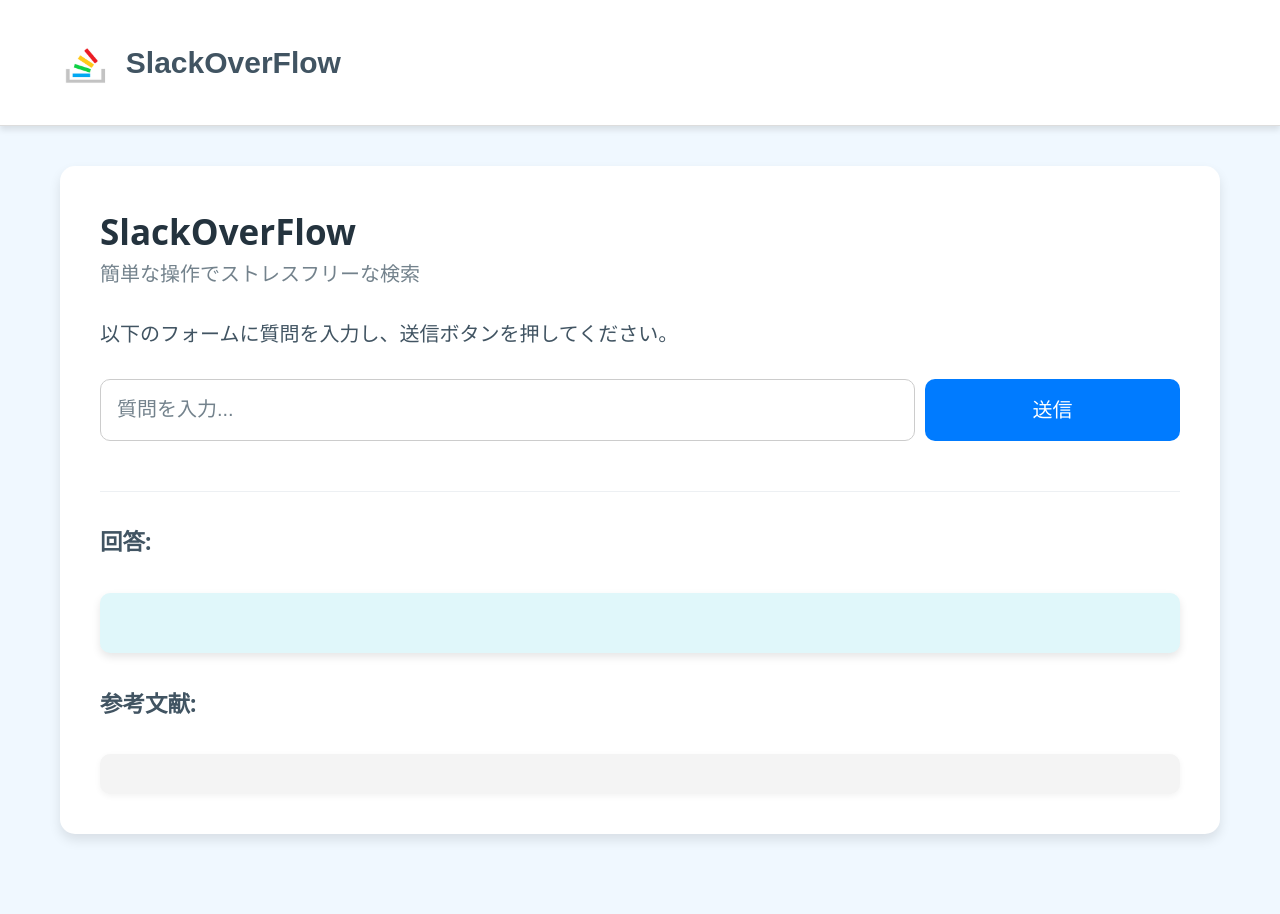
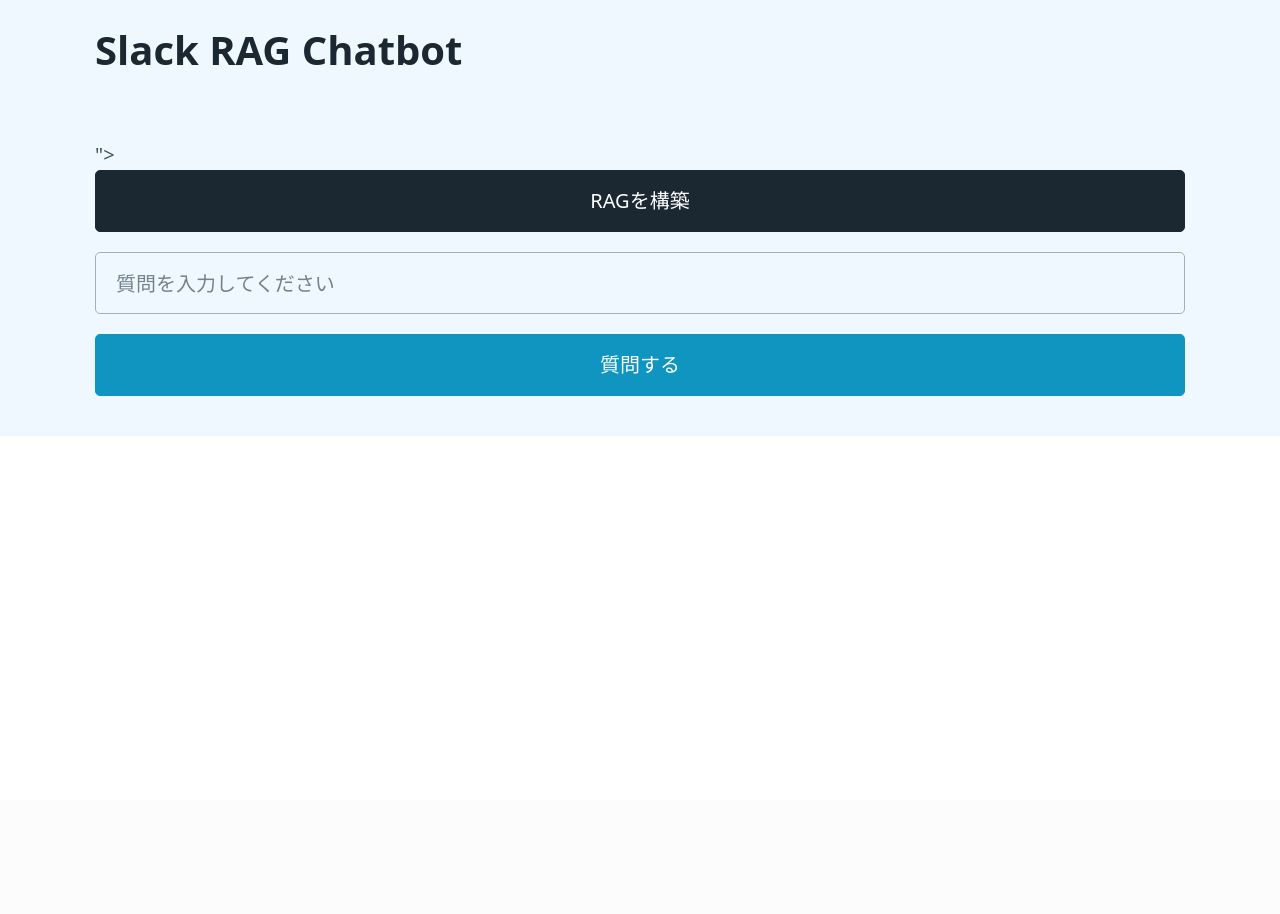
Before and after one commit to Shiryu-Toujima-1f10210346/SlackOverFlow, a Django app: page / in a window 1280 px wide. After the commit the page ends 396 px from the top, so only its background shows below. Run offline with Django 4.2, Linux system fonts and the light colour scheme.

Commit message:
動かない

```diff
--- a/slackproject/chatbot/templates/chatbot/index.html
+++ b/slackproject/chatbot/templates/chatbot/index.html
@@ -13,169 +13,60 @@
             background-color: #f0f8ff;
             margin: 0;
             padding: 0;
-            font-family: 'Arial', sans-serif;
         }
-        nav {
-            width: 100%;
-            background-color: white;
-            padding: 1rem 2rem;
-            box-shadow: 0 4px 6px rgba(0, 0, 0, 0.1);
-            border-bottom: 1px solid #ddd;
-        }
-        nav ul {
-            display: flex;
-            align-items: center;
-            justify-content: space-between;
-            max-width: 1200px;
-            margin: 0 auto;
-        }
-        nav ul img {
-            margin-right: 10px;
-            height: 40px;
-        }
-        nav ul li {
-            list-style: none;
-            font-weight: bold;
-            font-size: 1.5rem;
-        }
-        main.container {
-            max-width: 1200px;
-            margin: 0 auto;
-            padding: 2rem 1rem;
-        }
-        .card {
-            background-color: white;
-            padding: 2rem;
-            border-radius: 15px;
-            box-shadow: 0 6px 12px rgba(0, 0, 0, 0.1);
-            margin-bottom: 2rem;
-        }
-        /* フォームとボタンの横並びを実現（割合を8:2に設定） */
-        .form-group {
-            display: flex;
-            align-items: center;
-        }
-        .form-group input[type="text"] {
-            flex: 8;
-            padding: 0.8rem;
-            border-radius: 10px;
-            border: 1px solid #ccc;
-            margin-right: 10px;
-        }
-        .form-group button {
-            flex: 2;
-            padding: 0.8rem 1.5rem;
-            border-radius: 10px;
-            border: none;
-            background-color: #007bff;
-            color: white;
-            transition: background-color 0.3s ease;
-        }
-        .form-group button:hover {
-            background-color: #0056b3;
-        }
-
-        /* 回答カードのデザイン */
-        .answer-card {
-            background-color: #e0f7fa;
-            padding: 1.5rem;
-            border-radius: 10px;
-            box-shadow: 0 4px 8px rgba(0, 0, 0, 0.1);
-            margin-top: 1rem;
-        }
-        /* 参考文献カードのデザイン */
-        .reference-card {
-            background-color: #f4f4f4;
-            padding: 1rem;
-            border-radius: 10px;
-            box-shadow: 0 2px 6px rgba(0, 0, 0, 0.05);
-            margin-top: 1rem;
-            font-size: 0.9rem; /* 文字サイズを少し小さく */
-            color: #555; /* フォントカラーを少し薄く */
-        }
-
-        /* レスポンシブデザインの調整 - 画面サイズが狭くなっても横並びを維持 */
-        @media (max-width: 768px) {
-            .form-group {
-                flex-direction: row;
-            }
+        .container {
+            padding: 20px;
         }
     </style>
 </head>
 <body>
+    <div class="container">
+        <h1>Slack RAG Chatbot</h1>
 
-    <!-- ナビゲーションバー -->
-    <nav>
-        <ul class="container-fluid">
-            <li>
-                <!-- djangoのstaticフォルダのheader.png -->
-                <img src="{% static 'chatbot/header.png' %}" alt="SlackOverFlow">
-                <strong>SlackOverFlow</strong>
-            </li>
-        </ul>
-    </nav>
+        <!-- CSRFトークンを取得 -->
+        <input type="hidden" id="csrf-token" value="{% csrf_token %}">
 
-    <!-- メインコンテンツ -->
-    <main class="container">
-        <div class="grid">
-            <section class="card">
-                <hgroup>
-                    <h2>SlackOverFlow</h2>
-                    <h3>簡単な操作でストレスフリーな検索</h3>
-                </hgroup>
-                <p>以下のフォームに質問を入力し、送信ボタンを押してください。</p>
+        <!-- RAGを構築ボタン -->
+        <button id="build-rag-btn" class="contrast">RAGを構築</button>
 
-                <!-- 質問フォーム -->
-                <form id="question-form" method="GET" action="{% url 'get_answer_to_view' %}">
-                    <div class="form-group">
-                        <input type="text" id="question" name="question" placeholder="質問を入力..." aria-label="質問を入力" required>
-                        <button type="submit" class="btn-primary">送信</button>
-                    </div>
-                </form>
+        <!-- 質問入力フォーム -->
+        <div>
+            <input type="text" id="question-input" placeholder="質問を入力してください">
+            <button id="ask-btn">質問する</button>
+        </div>
 
-                <hr>
+        <!-- JavaScriptでイベント処理 -->
+        <script>
+            document.getElementById('build-rag-btn').addEventListener('click', function() {
+                fetch('/build_rag/') // Djangoのビュー関数へのリクエスト
+                    .then(response => response.json())
+                    .then(data => {
+                        console.log('RAGを構築しました:', data);
+                        alert('RAGの構築が完了しました。質問を入力してください。');
+                    })
+                    .catch(error => console.error('エラー:', error));
+            });
 
-                <!-- 回答エリア -->
-                <h5>回答:</h5>
-                <div id="answer" class="answer-card mt-4">
-                    <!-- 回答の表示エリア -->
+            document.getElementById('ask-btn').addEventListener('click', function() {
+                const question = document.getElementById('question-input').value;
+                const csrfToken = document.getElementById('csrf-token').value;
 
-                </div>
-
-                <!-- 参考文献エリア -->
-                <h5>参考文献:</h5>
-                <div id="reference" class="reference-card mt-4">
-                    <!-- 参考文献の表示エリア -->
-
-                </div>
-            </section>
-        </div>
-    </main>
-
-    <!-- JavaScript for handling AJAX requests -->
-    <script>
-        document.getElementById('question-form').addEventListener('submit', function(event) {
-            event.preventDefault();
-            const question = document.getElementById('question').value;
-
-            fetch(`{% url 'get_answer_to_view' %}?question=${encodeURIComponent(question)}`)
+                fetch('/get_answer/', { // Djangoのビュー関数へのリクエスト
+                    method: 'POST',
+                    headers: {
+                        'Content-Type': 'application/json',
+                        'X-CSRFToken': csrfToken // CSRFトークンをヘッダーに追加
+                    },
+                    body: JSON.stringify({ question: question })
+                })
                 .then(response => response.json())
                 .then(data => {
-                    console.log(data);
-                    if (data.error) {
-                        document.getElementById('answer').innerHTML = `<div class="alert alert-danger">${data.error}</div>`;
-                        document.getElementById('reference').innerHTML = '';
-                    } else {
-                        document.getElementById('answer').innerHTML = `<p>${data.answer}</p>`;
-                        document.getElementById('reference').innerHTML = `<p>${data.reference}</p>`;
-                    }
+                    console.log('回答:', data.answer);
+                    alert('回答: ' + data.answer);
                 })
-                .catch(error => {
-                    console.error(error);
-                    document.getElementById('answer').innerHTML = `<div class="alert alert-danger">エラーが発生しました。</div>`;
-                    document.getElementById('reference').innerHTML = '';
-                });
-        });
-    </script>
+                .catch(error => console.error('エラー:', error));
+            });
+        </script>
+    </div>
 </body>
 </html>
--- a/slackproject/chatbot/urls.py
+++ b/slackproject/chatbot/urls.py
@@ -1,8 +1,9 @@
 from django.urls import path
-from . import views
+from . import views,slack_client
 
 urlpatterns = [
     path('', views.index, name='index'),  # インデックスページ
-    path('get_slack_conversation/', views.get_slack_conversation, name='get_slack_conversation'),
+    path('get_slack_conversation/', slack_client.get_all_channel_history, name='get_all_channel_history'),
     path('get_answer/', views.get_answer_to_view, name='get_answer_to_view'),
+    path('build_rag/', views.build_rag_view, name='build_rag_view'),
 ]
--- a/slackproject/chatbot/views.py
+++ b/slackproject/chatbot/views.py
@@ -3,24 +3,48 @@ from django.http import JsonResponse
 from .slack_client import get_all_channel_history
 from .rag import build_rag_retriever, get_answer
 
+# グローバル変数としてリトリーバーを保持
+retriever = None
+
 def index(request):
-    # インデックスページのレンダリング
+    """
+    インデックスページのレンダリング
+    """
     return render(request, 'chatbot/index.html')
 
-def get_slack_conversation(request):
-    # Slackの会話履歴を取得
-    history = get_all_channel_history()
-    return JsonResponse({'history': history})
-
-# retrieverオブジェクトの初期化
-retriever = build_rag_retriever()
+def build_rag_view(request):
+    """
+    RAGの構築を行うビュー関数
+    """
+    global retriever
+    try:
+        # Slackの会話履歴を取得
+        history = get_all_channel_history()
+        # 取得した履歴を基にRAGのリトリーバーを構築
+        retriever = build_rag_retriever(history)
+        return JsonResponse({'status': 'RAGを構築しました'})
+    except Exception as e:
+        return JsonResponse({'error': str(e)}, status=500)
 
 def get_answer_to_view(request):
-    question = request.GET.get('question')
-    if question:
-        reference = retriever.get_relevant_documents(question)
-        print(reference)
-        answer = get_answer(question)
-        return JsonResponse({'answer': answer, 'reference': str(reference)})
-        # return JsonResponse({'answer': answer})
-    return JsonResponse({'error': 'No question provided'})
+    """
+    質問に基づいてRAGを使用して応答するビュー関数
+    """
+    global retriever
+    if retriever is None:
+        return JsonResponse({'error': 'RAGがまだ構築されていません。'}, status=400)
+
+    if request.method == 'POST':
+        try:
+            # リクエストから質問を取得
+            question = request.POST.get('question')
+            if not question:
+                return JsonResponse({'error': '質問が提供されていません。'}, status=400)
+
+            # RAGを使用して質問に対する回答を取得
+            answer = get_answer(question, retriever)
+            return JsonResponse({'answer': answer})
+        except Exception as e:
+            return JsonResponse({'error': str(e)}, status=500)
+    else:
+        return JsonResponse({'error': 'POSTリクエストのみが許可されています。'}, status=405)
```
